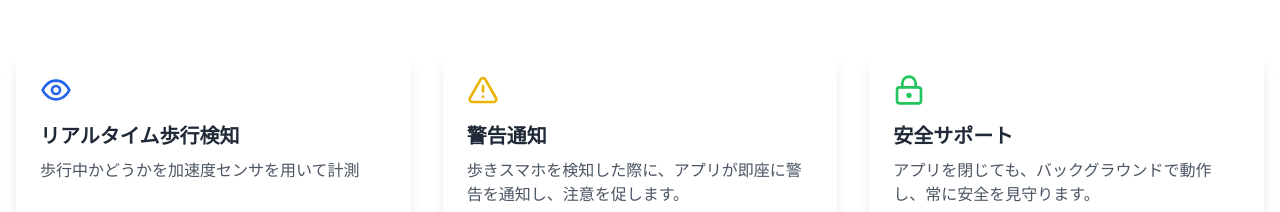
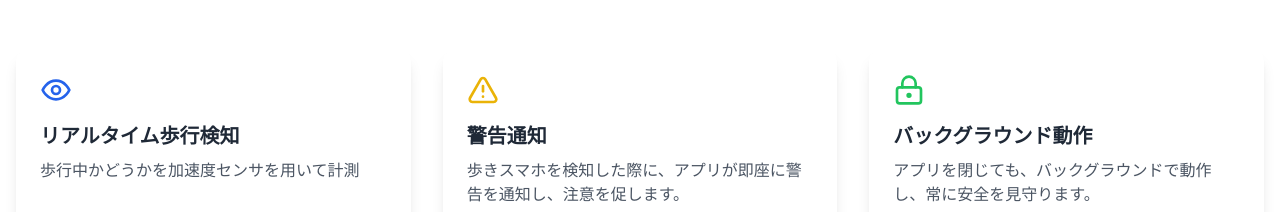
Before and after one commit to KTaisei/stophone_tsx, a React (Vite) app: page / in a window 1280 px wide. Shown: the part 1000-1212 px from the top of the page. Built offline with nearby package versions, Linux system fonts and the light colour scheme.

Commit message:
内容修正

```diff
--- a/src/App.tsx
+++ b/src/App.tsx
@@ -100,7 +100,7 @@ function App() {
             />
             <FeatureCard
               icon={<LockKeyhole className="w-8 h-8 text-green-500" />}
-              title="安全サポート"
+              title="バックグラウンド動作"
               description="アプリを閉じても、バックグラウンドで動作し、常に安全を見守ります。"
             />
           </div>
```
